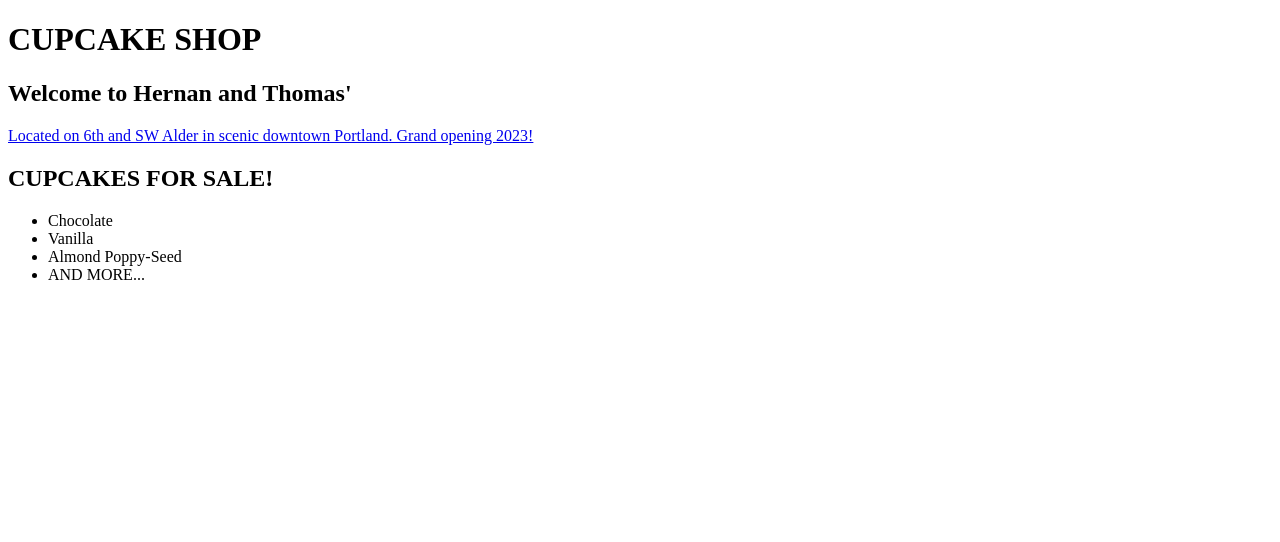
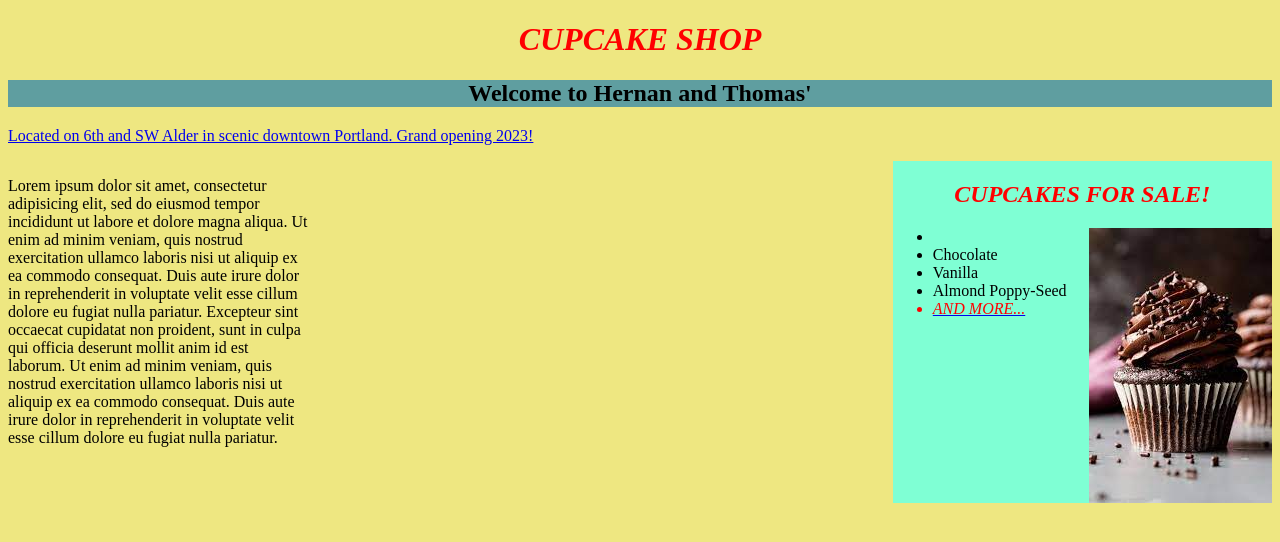
Before and after one commit to tkm404/Cupcake-shop, a plain HTML site: page cupcake.html in a window 1280 px wide. Drawn offline with Linux system fonts and the light colour scheme.

Commit message:
learned about floats, sidebars, and columns.

```diff
--- a/cupcake.html
+++ b/cupcake.html
@@ -8,20 +8,24 @@
     <title>Cupcake Shop</title>
 </head>
 <body>
-    <h1>CUPCAKE SHOP</h1>
-    <h2>Welcome to Hernan and Thomas'</h2>
+    <h1 class="flashy">CUPCAKE SHOP</h1>
+    <h2 id="best">Welcome to Hernan and Thomas'</h2>
     <div>
        <a href="https://www.google.com/maps/place/520+SW+6th+Ave,+Portland,+OR+97204/@45.5199217,-122.6779323,17z/data=!3m1!4b1!4m6!3m5!1s0x54950a044f4f8a9f:0x808f44ef8b116e80!8m2!3d45.5199217!4d-122.6779323!16s%2Fg%2F11c1z32h6c"><p>Located on 6th and SW Alder in scenic downtown Portland. Grand opening 2023!</p></a>
     </div>
-    <div>
-        <h2>CUPCAKES FOR SALE!</h2>
+    <div class="sidebar">
+        <h2 class="flashy">CUPCAKES FOR SALE!</h2>
         <ul>
+            <li><img src="chocolate-cupcake.jpeg" alt="Our tasty Chocolate Cupcake!"></li>
             <li>Chocolate</li>
             <li>Vanilla</li>
             <li>Almond Poppy-Seed</li>
-            <li>AND MORE...</li>
+            <a href="cupcake-display.jpeg"><li class="flashy">AND MORE...</li></a>
         </ul>
+
     </div>
+    <div class="column">
+        <p>Lorem ipsum dolor sit amet, consectetur adipisicing elit, sed do eiusmod tempor incididunt ut labore et dolore magna aliqua. Ut enim ad minim veniam, quis nostrud exercitation ullamco laboris nisi ut aliquip ex ea commodo consequat. Duis aute irure dolor in reprehenderit in voluptate velit esse cillum dolore eu fugiat nulla pariatur. Excepteur sint occaecat cupidatat non proident, sunt in culpa qui officia deserunt mollit anim id est laborum. Ut enim ad minim veniam, quis nostrud exercitation ullamco laboris nisi ut aliquip ex ea commodo consequat. Duis aute irure dolor in reprehenderit in voluptate velit esse cillum dolore eu fugiat nulla pariatur.</p>
 
 </body>
 </html>
--- a/styles.css
+++ b/styles.css
@@ -1,4 +1,34 @@
 .flashy {
     color: red;
     font-style: italic;
+    font-weight: 40%;
 }
+#best {
+    text-decoration: wavy;
+    background-color: cadetblue;
+    text-align: center;
+}
+body {
+    background-color: rgb(238, 231, 129);
+}
+h1 {
+    text-align: center;
+}
+h2 {
+    text-align: center;
+}
+
+img {
+    float: right;
+}
+
+.sidebar {
+    width: 30%;
+    float: right;
+    background-color: aquamarine;
+}
+
+.column {
+    width: 300px;
+    float: left;
+}
```
